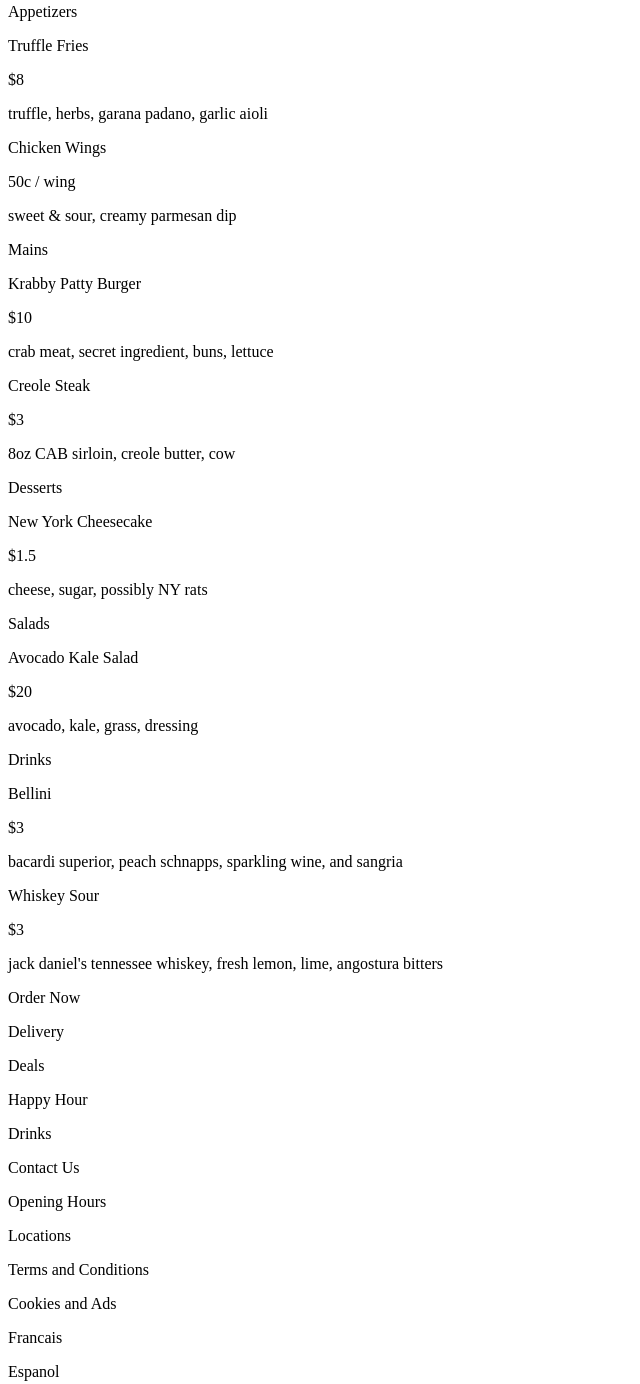
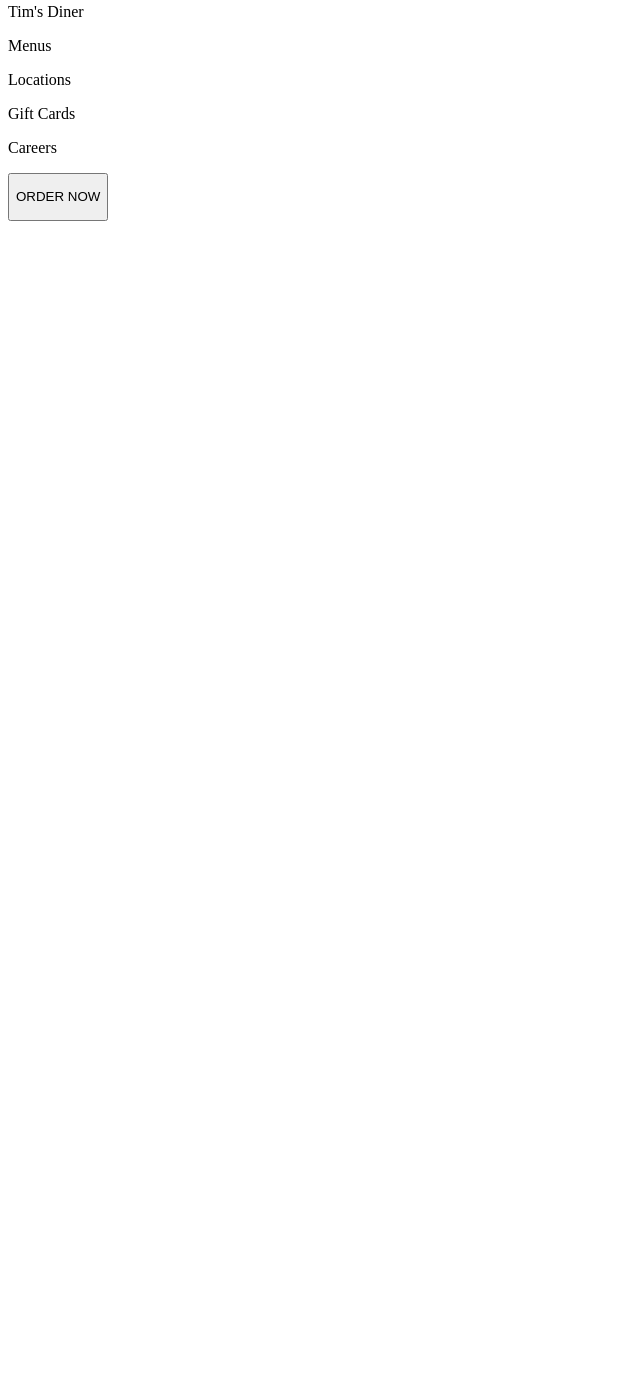
Before and after one commit to cstim240/restaurant_page, a website built with webpack: page dist/index.html in a window 1280 px wide. Shown: the part 13-1397 px from the top of the page, without its empty margins (0-640 px from the left). After the commit the page ends 800 px from the top, so only its background shows below. Built offline with nearby package versions, Linux system fonts and the light colour scheme.

Commit message:
Delete index.html body elements for DOM purposes

```diff
--- a/dist/index.html
+++ b/dist/index.html
@@ -7,162 +7,6 @@
     <title>Document</title>
   </head>
   <body>
-    <div id="content">
-      <div class="mid_sec">
-        <div class="first_container">
-          <div class="second_container">
-            <div class="first_col">
-              <div class="appetizers">
-                <p>Appetizers</p>
-                <div id="truffle_fries">
-                  <div class="first_row">
-                    <p>Truffle Fries</p>
-                    <p>$8</p>
-                  </div>
-                  <div class="second_row">
-                    truffle, herbs, garana padano, garlic aioli
-                  </div>
-                </div>
-                <div id="chicken_wings">
-                  <div class="first_row">
-                    <p>Chicken Wings</p>
-                    <p>50c / wing</p>
-                  </div>
-                  <div class="second_row">
-                    <p>sweet & sour, creamy parmesan dip</p>
-                  </div>
-                </div>
-              </div>
-
-              <div class="mains">
-                <p>Mains</p>
-                <div id="krabby_patty">
-                  <div class="first_row">
-                    <p>Krabby Patty Burger</p>
-                    <p>$10</p>
-                  </div>
-                  <div class="second_row">
-                    <p>crab meat, secret ingredient, buns, lettuce</p>
-                  </div>
-                </div>
-                <div id="creole_steak">
-                  <div class="first_row">
-                    <p>Creole Steak</p>
-                    <p>$3</p>
-                  </div>
-                  <div class="second_row">
-                    <p>8oz CAB sirloin, creole butter, cow</p>
-                  </div>
-                </div>
-              </div>
-
-              <div class="desserts">
-                <p>Desserts</p>
-                <div id="ny_cheesecake">
-                  <div class="first_row">
-                    <p>New York Cheesecake</p>
-                    <p>$1.5</p>
-                  </div>
-                  <div class="second_row">
-                    <p>cheese, sugar, possibly NY rats</p>
-                  </div>
-                </div>
-              </div>
-            </div>
-
-            <div class="second_col">
-              <div class="salads">
-                <p>Salads</p>
-                <div class="kale_salad">
-                  <div class="first_row">
-                    <p>Avocado Kale Salad</p>
-                    <p>$20</p>
-                  </div>
-                  <div class="second_row">
-                    <p>avocado, kale, grass, dressing</p>
-                  </div>
-                </div>
-              </div>
-
-              <div class="drinks">
-                <p>Drinks</p>
-                <div class="bellini">
-                  <div class="first_row">
-                    <p>Bellini</p>
-                    <p>$3</p>
-                  </div>
-                  <div class="second_row">
-                    <p>
-                      bacardi superior, peach schnapps, sparkling wine, and
-                      sangria
-                    </p>
-                  </div>
-                </div>
-                <div class="whiskey_sour">
-                  <div class="first_row">
-                    <p>Whiskey Sour</p>
-                    <p>$3</p>
-                  </div>
-                  <div class="second_">
-                    <p>
-                      jack daniel's tennessee whiskey, fresh lemon, lime,
-                      angostura bitters
-                    </p>
-                  </div>
-                </div>
-              </div>
-            </div>
-          </div>
-        </div>
-      </div>
-
-      <div class="footer">
-        <div class="footer_1st_row">
-          <div class="footer_col_1">
-            <p>Order Now</p>
-            <p>Delivery</p>
-            <p>Deals</p>
-            <p>Happy Hour</p>
-            <p>Drinks</p>
-          </div>
-
-          <div class="footer_col_2">
-            <p>Contact Us</p>
-            <p>Opening Hours</p>
-            <p>Locations</p>
-          </div>
-
-          <div class="footer_col_3">
-            <div id="privacy_policy">
-              <p>Terms and Conditions</p>
-              <p>Cookies and Ads</p>
-            </div>
-            <div id="language">
-              <p>Francais</p>
-              <p>Espanol</p>
-            </div>
-          </div>
-        </div>
-
-        <div class="footer_2nd_row">
-          <p>Follow Us</p>
-          <div class="footer_links">
-            <a><img src="../images/github-mark.png" alt="github log" /></a>
-            <a
-              ><img
-                src="../images/icons8-instagram-50 (1).png"
-                alt="instagram logo"
-            /></a>
-          </div>
-        </div>
-
-        <div class="footer_3rd_row">
-          <p>
-            Disclaimer: Injuries or illnesses sustained from visiting one of our
-            locations is not our responsibility.
-          </p>
-        </div>
-      </div>
-    </div>
+    <div id="content"></div>
   </body>
 </html>
```
